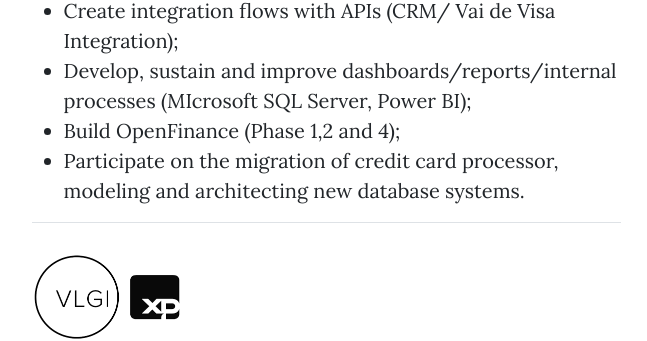
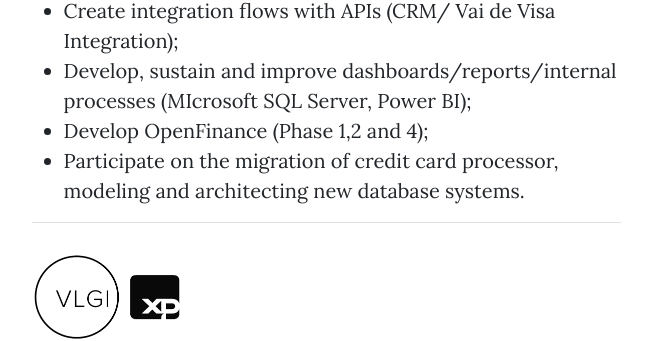
Before and after one commit to Matheuskempa/matheuskempa.github.io, a Jekyll site: the page built from _authors/matheus.md, in a window 1280 px wide and 900 px high, scrolled down 1093 px. Shown: the part 142-483 px from the top of the window, without its empty margins (314-961 px from the left). Built offline with Jekyll 4.4.1, drawn with Linux system fonts in a browser that asks for light colours; nearby versions of some CDN libraries; a script that is not in the unit is left out.

Commit message:
(fix): adjust gerenal blog.

```diff
--- a/_authors/matheus.md
+++ b/_authors/matheus.md
@@ -21,7 +21,7 @@ image: curriculum.jpg
 - Define and implement ETLs (Airflow - SQLAgent Jobs - DBT);
 - Create integration flows with APIs (CRM/ Vai de Visa Integration);
 - Develop, sustain and improve dashboards/reports/internal processes (MIcrosoft SQL Server, Power BI);
-- Build OpenFinance (Phase 1,2 and 4);
+- Develop OpenFinance (Phase 1,2 and 4);
 - Participate on the migration of credit card processor, modeling and architecting new database systems.
 
 
```
